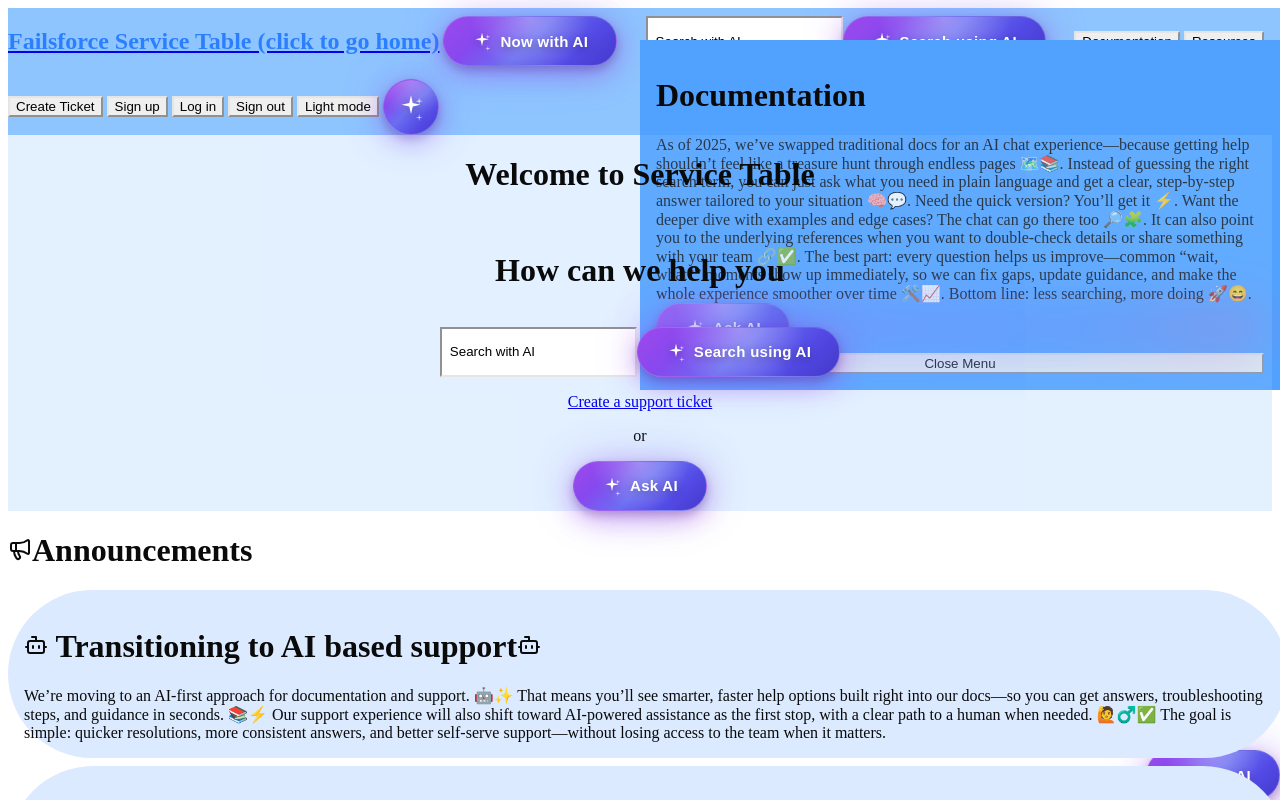
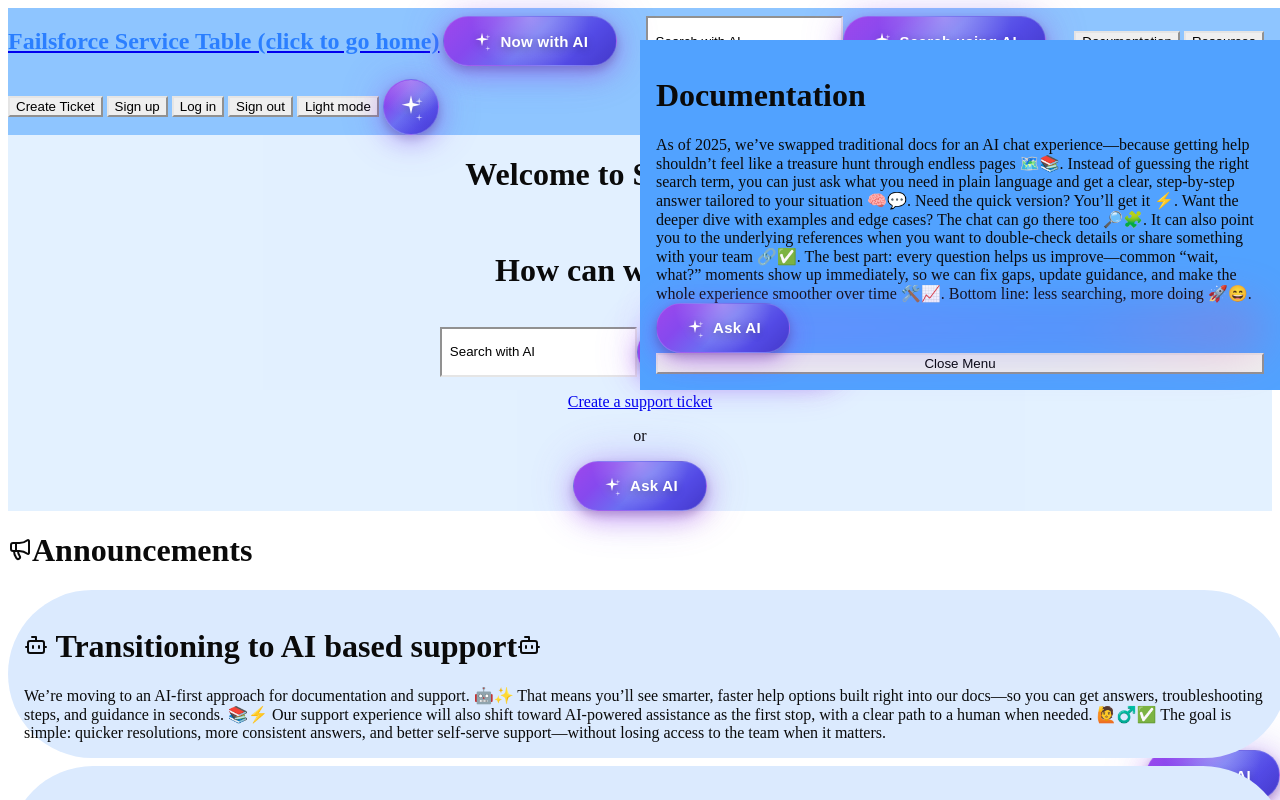
Before and after one commit to ingoau/service-table, a Next.js app: page / in a window 1280 px wide. Both pictures are taken after a click on the button "Documentation". Shown: the top 800 px of the page. Built offline with nearby package versions, Linux system fonts and the light colour scheme.

Commit message:
ok at least fix zindexing a bit

```diff
--- a/components/navbar.tsx
+++ b/components/navbar.tsx
@@ -57,7 +57,7 @@ export default function Navbar() {
         {documentationMenuOpen && (
           <motion.div
             key="docs"
-            className="bg-blue-400 fixed top-10 left-[50%] z-10 p-4 flex flex-col"
+            className="bg-blue-400 fixed top-10 left-[50%] p-4 flex flex-col z-20"
             initial={{ y: -150 }}
             animate={{ y: 0 }}
             exit={{ y: -150 }}
@@ -93,7 +93,7 @@ export default function Navbar() {
         {resourcesMenuOpen && (
           <motion.div
             key="resources"
-            className="bg-blue-400 fixed top-10 left-[50%] z-10 p-4"
+            className="bg-blue-400 fixed top-10 left-[50%] p-4 z-20"
             initial={{ y: -150 }}
             animate={{ y: 0 }}
             exit={{ y: -150 }}
```
